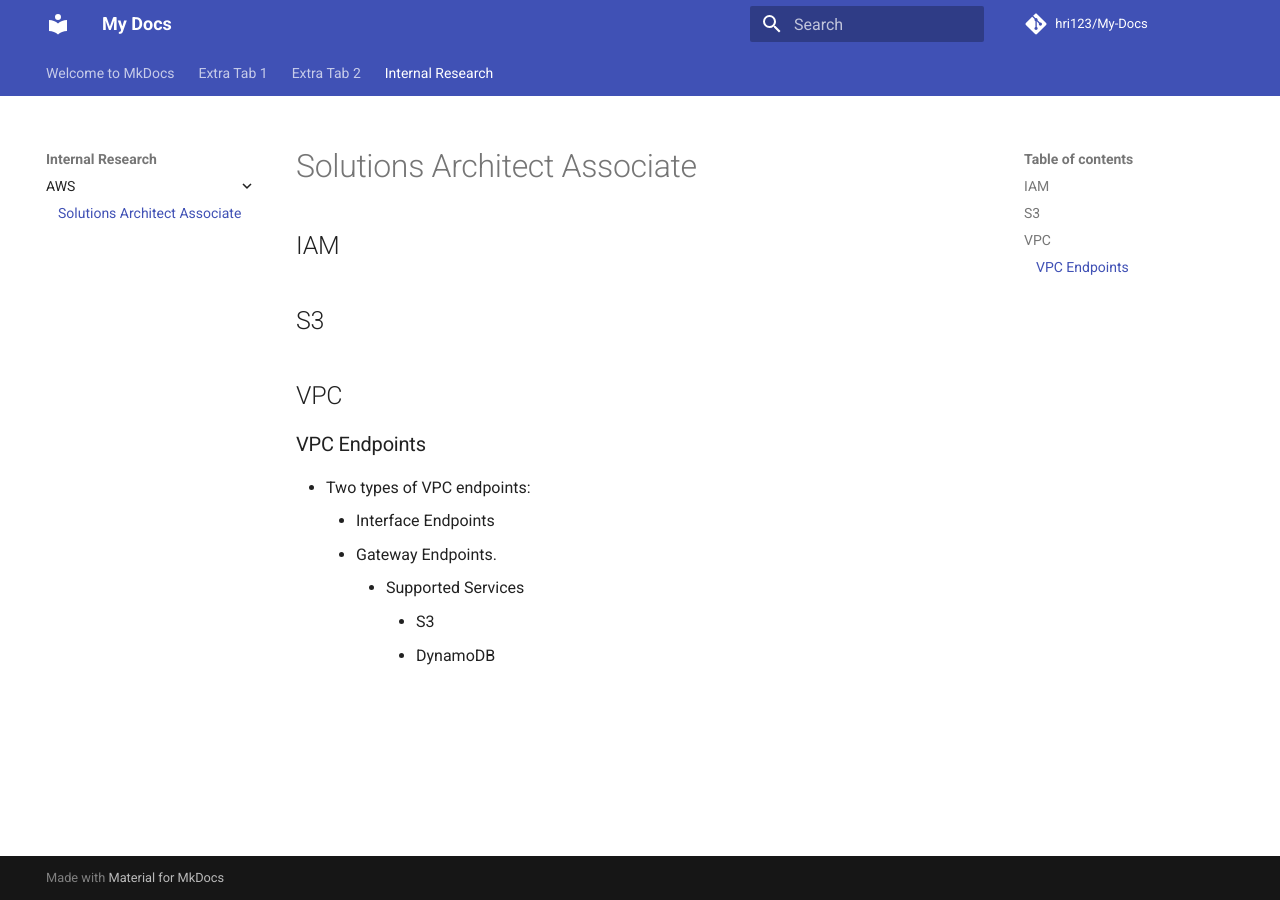
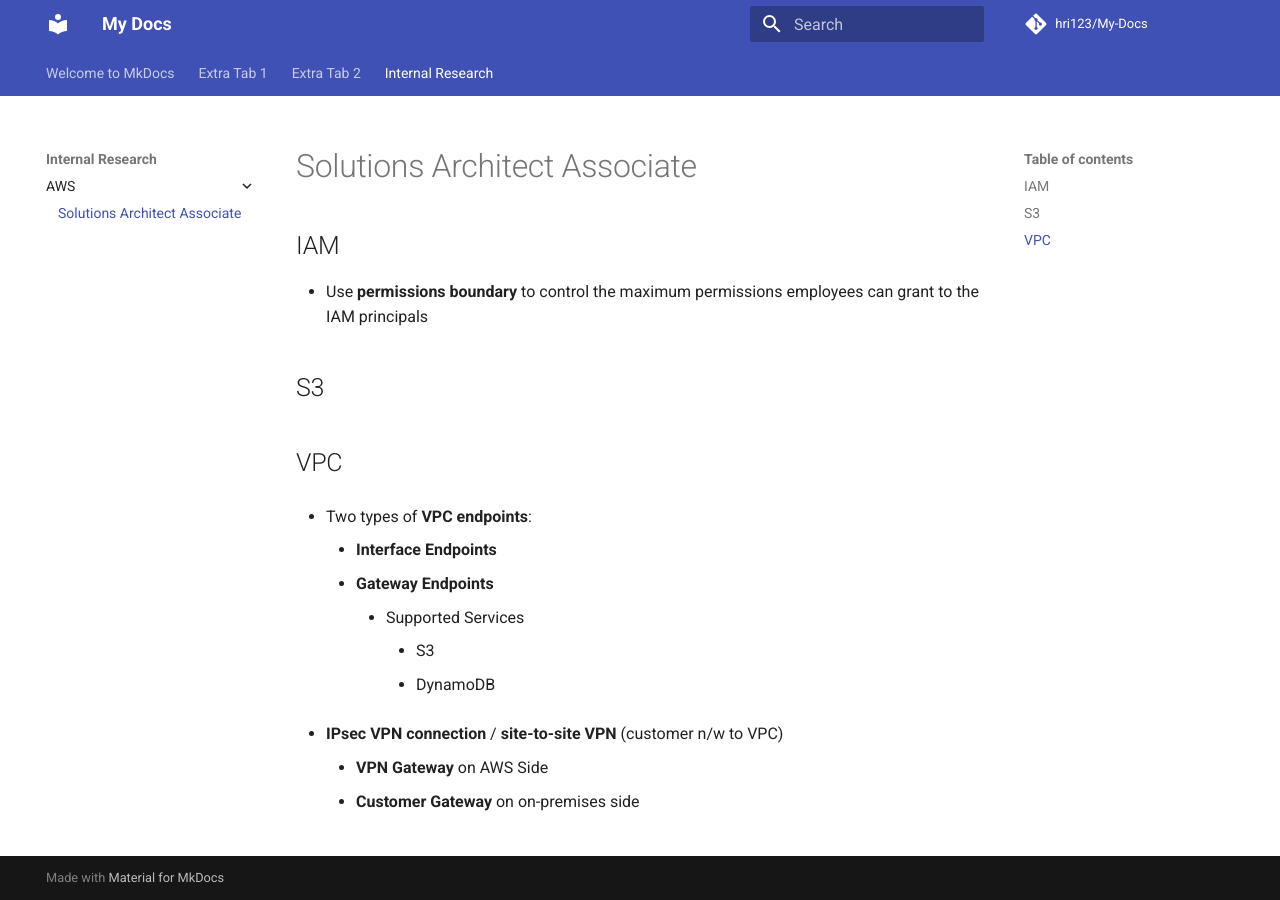
Before and after one commit to hri123/My-Docs, an MkDocs documentation site: the page built from docs/Internal Research/AWS/Solutions-Architect-Associate.md, in a window 1280 px wide. Built offline with MkDocs 1.6.1 and Material for MkDocs 9.7.7, drawn with Linux system fonts in a browser that asks for light colours; comment, search, counter and statistics services are not loaded.

Commit message:
Update Solutions-Architect-Associate.md

```diff
--- a/docs/Internal Research/AWS/Solutions-Architect-Associate.md
+++ b/docs/Internal Research/AWS/Solutions-Architect-Associate.md
@@ -1,6 +1,6 @@
 ## IAM
 
-
+- Use **permissions boundary** to control the maximum permissions employees can grant to the IAM principals
 
 
 ## S3
@@ -10,11 +10,14 @@
 
 ## VPC
 
-### VPC Endpoints
-
-- Two types of VPC endpoints:
-    - Interface Endpoints
-    - Gateway Endpoints.
+- Two types of **VPC endpoints**:
+    - **Interface Endpoints**
+    - **Gateway Endpoints**
         - Supported Services
             - S3
             - DynamoDB
+
+
+- **IPsec VPN connection** / **site-to-site VPN** (customer n/w to VPC)
+    - **VPN Gateway** on AWS Side
+    - **Customer Gateway** on on-premises side
```
